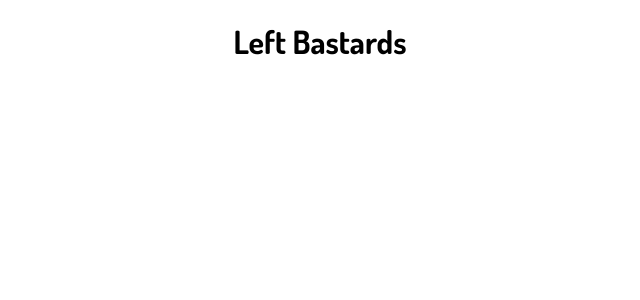
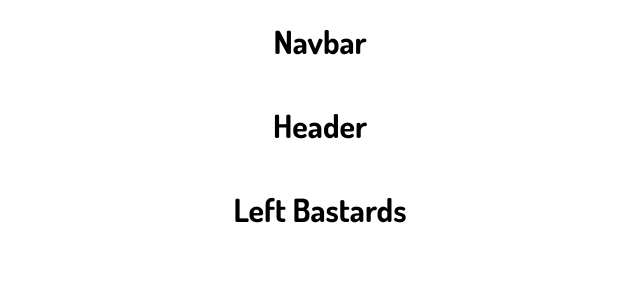
Before and after one commit to lordrichard6/left_bastards, a Next.js app: page / in a window 1280 px wide. Shown: the top 300 px of the page, without its empty margins (320-960 px from the left). Built offline with nearby package versions, Linux system fonts and the light colour scheme.

Commit message:
start navbar and header

```diff
--- /dev/null
+++ b/components/Header/index.tsx
@@ -0,0 +1,13 @@
+import styled from 'styled-components'
+
+export default function Header() {
+    return (
+        <SectionContainer>
+            <h1>Header</h1>
+        </SectionContainer>
+    )
+}
+
+const SectionContainer = styled.div`
+
+`
--- /dev/null
+++ b/components/Navbar/index.tsx
@@ -0,0 +1,13 @@
+import styled from 'styled-components'
+
+export default function Navbar() {
+    return (
+        <NavbarContainer>
+            <h1>Navbar</h1>
+        </NavbarContainer>
+    )
+}
+
+const NavbarContainer = styled.div`
+
+`
--- a/package.json
+++ b/package.json
@@ -9,6 +9,9 @@
     "lint": "next lint"
   },
   "dependencies": {
+    "@fortawesome/fontawesome-svg-core": "^1.2.36",
+    "@fortawesome/free-solid-svg-icons": "^5.15.4",
+    "@fortawesome/react-fontawesome": "^0.1.16",
     "next": "11.1.2",
     "react": "17.0.2",
     "react-dom": "17.0.2",
--- a/pages/index.tsx
+++ b/pages/index.tsx
@@ -1,6 +1,9 @@
 import type { NextPage } from 'next'
 import Head from 'next/head'
 import styled from 'styled-components'
+
+import Navbar from '../components/Navbar'
+import Header from '../components/Header'
 
 
 const Home: NextPage = () => {
@@ -11,6 +14,8 @@ const Home: NextPage = () => {
         <meta name="description" content="Generated by create next app" />
         <link rel="icon" href="/favicon.ico" />
       </Head>
+      <Navbar />
+      <Header />
       <h1>Left Bastards</h1>
 
     </MainContainer>
```
Also changed, not shown: 1 other file (tests, documents, lock files or other folders).
